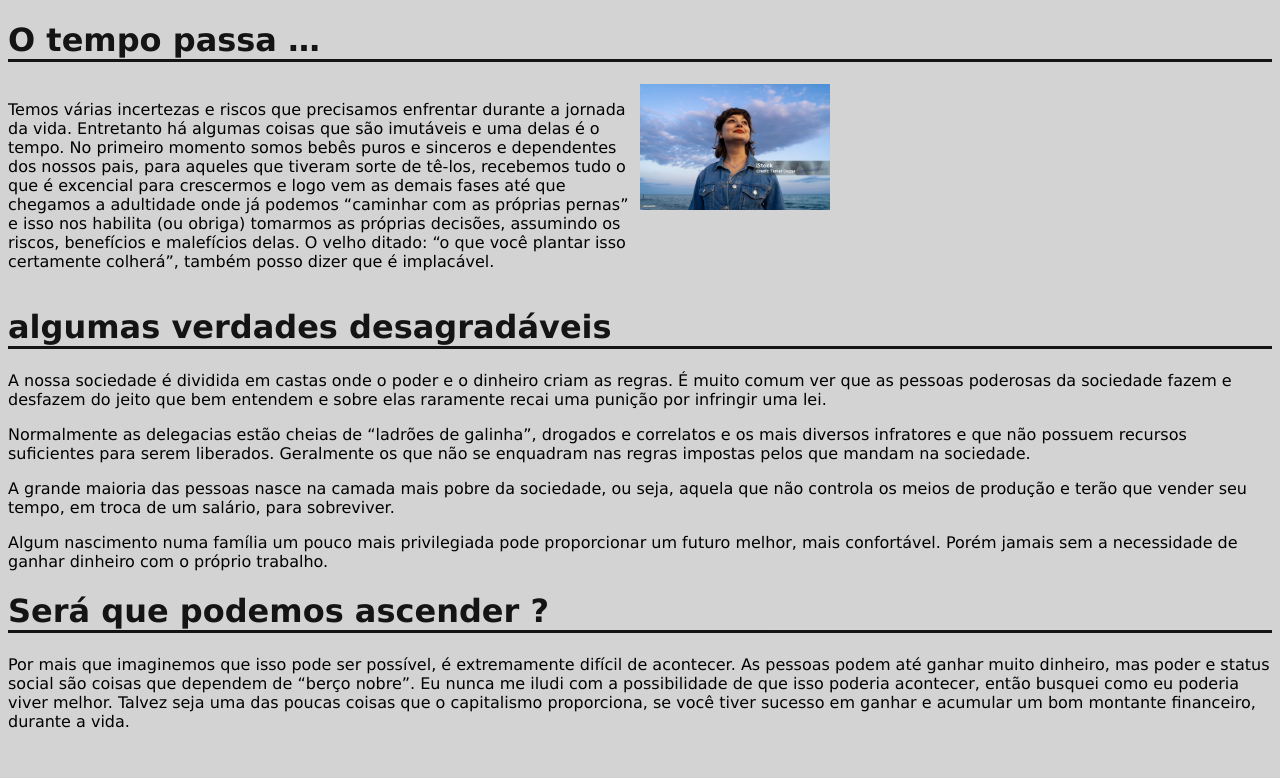
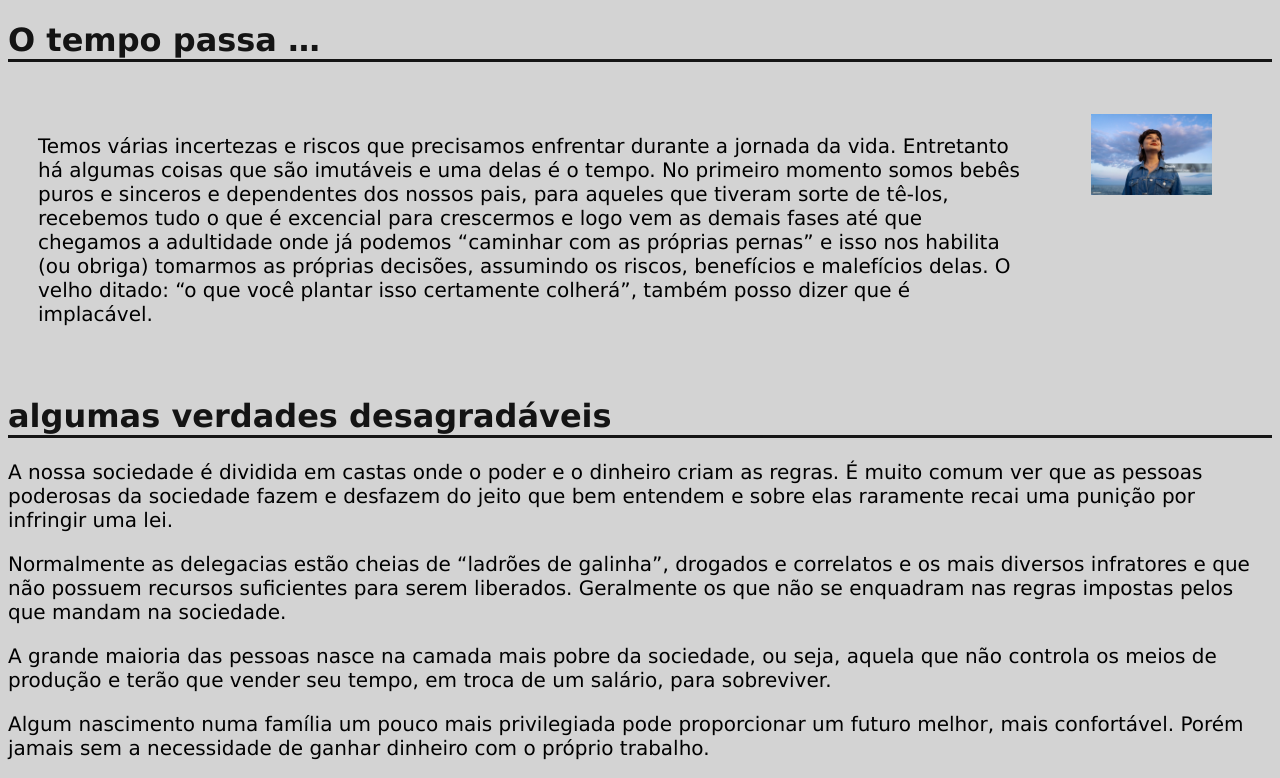
Before and after one commit to rlonghiDev/frontpage, a plain HTML site: page index.html in a window 1280 px wide. Shown: the top 778 px of the page. Drawn offline with Linux system fonts and the light colour scheme.

Commit message:
Iniciando com flexbox

```diff
--- a/index.html
+++ b/index.html
@@ -9,7 +9,7 @@
 <body>
     <h1>O tempo passa …</h1>
 
-    <div class="mycontainer">
+    <div class="flex-container">
         <div>
     <p>Temos várias incertezas e riscos que precisamos enfrentar durante a jornada da vida. Entretanto há algumas coisas que são imutáveis e uma delas é o tempo.
 No primeiro momento somos bebês puros e sinceros e dependentes dos nossos pais, para aqueles que tiveram sorte de tê-los, recebemos tudo o que é excencial para crescermos e logo vem as demais fases até que chegamos a adultidade onde já podemos “caminhar com as próprias pernas” e isso nos habilita (ou obriga) tomarmos as próprias decisões, assumindo os riscos, benefícios e malefícios delas. O velho ditado: “o que você plantar isso certamente colherá”, também posso dizer que é implacável. </p>
--- a/style.css
+++ b/style.css
@@ -7,10 +7,24 @@ h1{
     opacity: 0.9;
     border-bottom: 3px solid black;
 }
+p{
+    font-size: 20px;
+}
 .imgSize1{
-    width:30%;
+    width:80%;
 }
 .mycontainer{
   display: grid;
   grid-template-columns: 50% 50%;
+  justify-content: center;
 }
+.flex-container {
+  display: flex;
+}
+
+.flex-container > div {
+  background-color: lightgray;
+  margin: 10px;
+  padding: 20px;
+  font-size: 20px;
+}
```
Also changed, not shown: img/berco.jpg (added).
